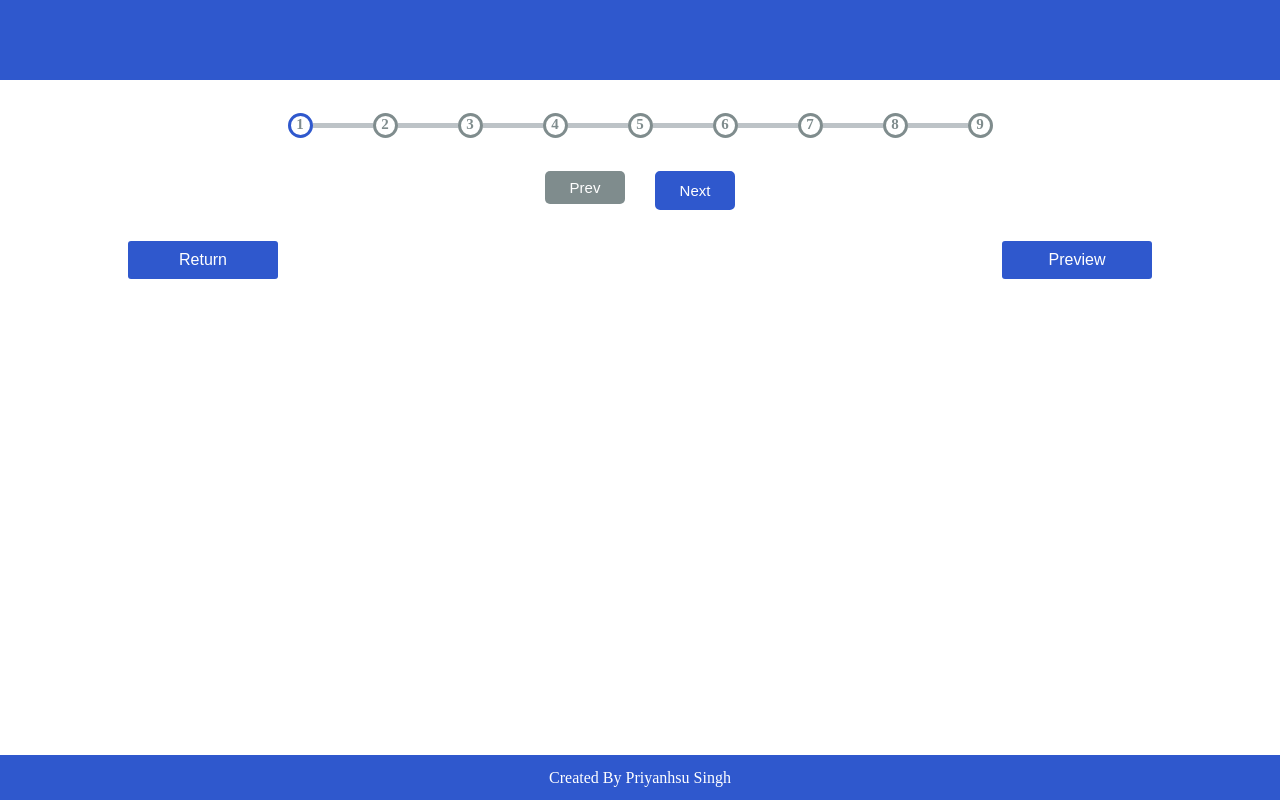
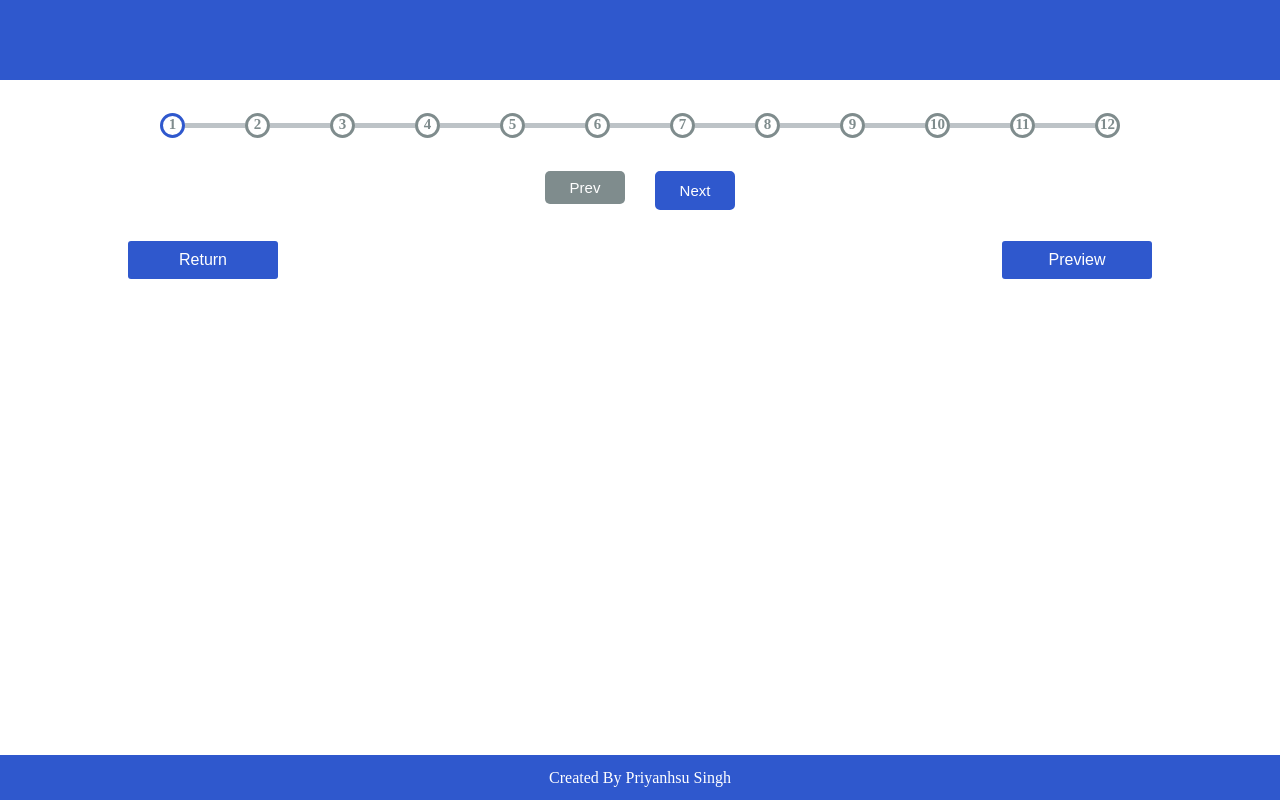
Before and after one commit to CHEEMS-1206/ResumeMakerProject, a React (Create React App) app: page /ResumeForm in a window 1280 px wide. Built offline with nearby package versions, Linux system fonts and the light colour scheme.

Commit message:
added dummy data for testing purpose

```diff
--- a/src/Components/Resume/ResumeProceed.js
+++ b/src/Components/Resume/ResumeProceed.js
@@ -1,17 +1,178 @@
 import React from "react";
 
 // importing styles
-import '../../StyleSheets/ProceedPageStyle.css'
+import "../../StyleSheets/ProceedPageStyle.css";
 
 // importing constants
 import Constants from "../Utilities/Constants/Constants";
 
 // importing components
-import Header from "../CommonComponents/Header"
+import Header from "../CommonComponents/Header";
 import Footer from "../CommonComponents/Footer";
 import PageMarker from "../CommonComponents/PageMarker";
 
-let numOfClicks = 9;
+// number of steps
+let numOfClicks = 12;
+
+// object for data for all form on the formConatiner page
+let resumeFormData = {
+  FillingInstructions: {
+    step1: {},
+    step2: {},
+    step3: {},
+    step4: {},
+    step5: {},
+  },
+  FormData: {
+    personalInformation: {
+      name: "Priyanshu Singh",
+      jobrole: "Software Development Engineer",
+      email: "Priyanshusingh9291@gmail.com",
+      MobileNum: "8448783842",
+      address: "New Delhi, India",
+    },
+    socialLinks: {
+      linkedIn: "https://www.linkedin.com/in/priyanshu-singh-5a74a6211/",
+      gitHub: "https://github.com/CHEEMS-1206",
+      socialLinks1: "",
+      socialLinks2: "",
+      socialLinks3: "",
+    },
+    education: {
+      instituteName1: "Maharaja Surajmal Institute of Technology",
+      fieldOfStudy1: "B-tech ECE",
+      gradePercentage1: "9.32 GPA",
+      tenure1: "Nov/2020 - Aug/2024",
+      instituteName2: "Govt Boys Sr Sec School",
+      fieldOfStudy2: "Sr Sec Education",
+      gradePercentage2: "82.2 %",
+      tenure2: "Sep/2018 - Mar/2020",
+    },
+    skills: [
+      "Serious towards my works.",
+      "Opportunity seeker ",
+      "Hardworking and deligent",
+      "Professionalism and perfectness in workstyles.",
+      "Morally and ethically strong.",
+      "",
+    ],
+    techStack: [
+      "Html",
+      "Css",
+      "Javascript",
+      "React",
+      "MongoDB",
+      "Aws",
+      "",
+      "",
+      "",
+      "",
+      "",
+      "",
+      "",
+    ],
+    technicalSkills: [
+      "Full Stack Web Developer",
+      "Coding problems solving using DSA.",
+      "Ai and Ml integration engineer",
+      "Database analysis and optimisation",
+      "Operating software expert.",
+      "",
+    ],
+    careerObjective: "",
+    experience: {
+      companyName: ["Bell and T Associates", "Larsen And Turbo", "", ""],
+      jobRole: ["Senior Software Developer", "Junior Business analyst", "", ""],
+      tenure: ["Aug/2020 - Apr/2023", "Aug/2020 - Apr/2023", "", ""],
+      explanation: [
+        "Lorem Ipsum is simply dummy text of the printing ",
+        "Lorem Ipsum is simply dummy text of the printing ",
+        "",
+        "",
+      ],
+    },
+    projects: {
+      projectTitle: [
+        "Resume - Cover Letter Maker",
+        "Rhochambeau",
+        "Quiz App",
+        "",
+        "",
+      ],
+      techStack: [
+        "React, Javascript",
+        "Html,Css,JavaScript",
+        "React MongodB",
+        "",
+        "",
+      ],
+      explanation1: [
+        "Lorem Ipsum is simply dummy text of the printing ",
+        "Lorem Ipsum is simply dummy text of the printing ",
+        "Lorem Ipsum is simply dummy text of the printing ",
+        "Lorem Ipsum is simply dummy text of the printing ",
+        "",
+      ],
+      explanation2: [
+        "Lorem Ipsum is simply dummy text of the printing ",
+        "Lorem Ipsum is simply dummy text of the printing ",
+        "Lorem Ipsum is simply dummy text of the printing ",
+        "Lorem Ipsum is simply dummy text of the printing ",
+        "",
+      ],
+      explanation3: [
+        "Lorem Ipsum is simply dummy text of the printing ",
+        "Lorem Ipsum is simply dummy text of the printing ",
+        "Lorem Ipsum is simply dummy text of the printing ",
+        "Lorem Ipsum is simply dummy text of the printing ",
+        "",
+      ],
+    },
+    awards: {
+      awardTitle: [
+        "Award of Excellence",
+        "Best Performer Of the Year",
+        "",
+        "",
+        "",
+      ],
+      explanation: [
+        "Lorem Ipsum is simply dummy text of the printing ",
+        "Lorem Ipsum is simply dummy text of the printing ",
+        "",
+        "",
+        "",
+      ],
+      awardMonthAndYear: ["Nov/2021", "Nov/2021", "", "", ""],
+    },
+    certificates: {
+      certificatesTitle: [
+        "Cloud Computing",
+        "Amazon AWS",
+        "Python - AI, ML",
+        "",
+        "",
+        "",
+      ],
+      certificatesexplanation: [
+        "Lorem Ipsum is simply dummy text of the printing",
+        "Lorem Ipsum is simply dummy text of the printing",
+        "Lorem Ipsum is simply dummy text of the printing",
+        "",
+        "",
+        "",
+      ],
+      certificatesMonthAndYear: [
+        "Nov/2020",
+        "Nov/2020",
+        "Nov/2020",
+        "",
+        "",
+        "",
+      ],
+    },
+  },
+};
 
 function ResumeProceed() {
   return (
@@ -21,7 +182,12 @@ function ResumeProceed() {
         headerValue={Constants.selectedTemplate.imageSubtitle}
       />
       <div className="proceedPageContainer">
-        <PageMarker numOfSteps={numOfClicks} numOfLevels={numOfClicks - 1} />
+        <PageMarker
+          locationPath={"/ResumeForm"}
+          numOfSteps={numOfClicks}
+          numOfLevels={numOfClicks - 1}
+          formData={resumeFormData}
+        />
       </div>
       <Footer
         className="footer"
@@ -32,3 +198,4 @@ function ResumeProceed() {
 }
 
 export default ResumeProceed;
+export { resumeFormData };
```
Also changed, not shown: src/Components/Resume/ResumeTemplates.js (line endings or trailing spaces).
